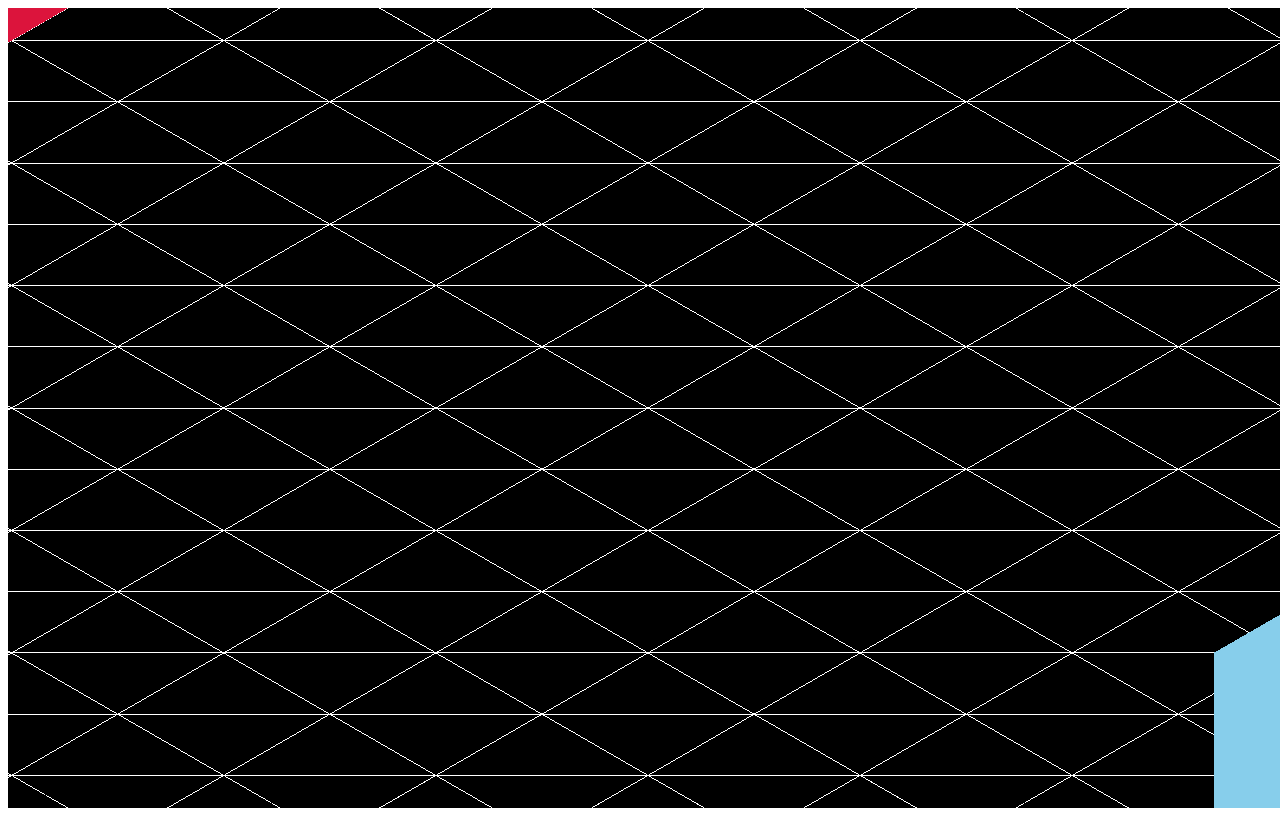
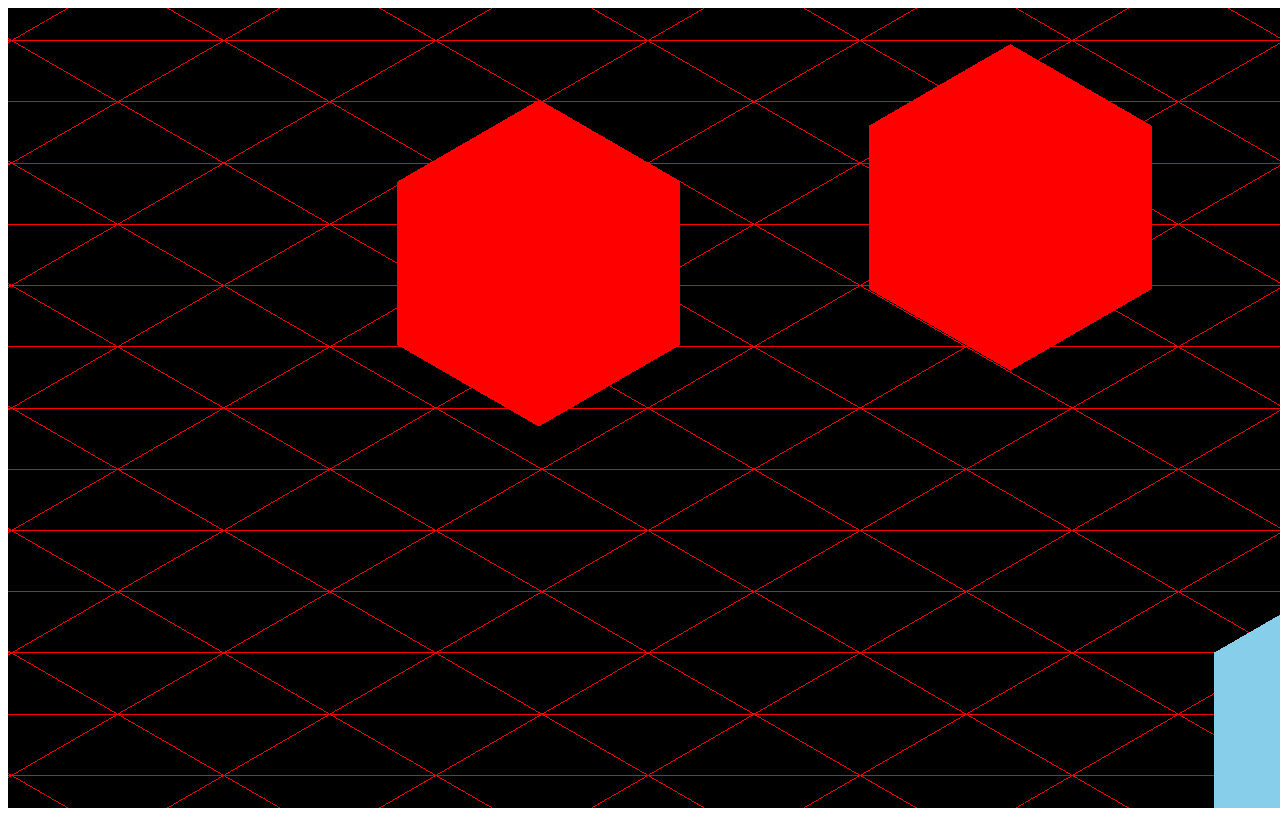
Before and after one commit to AleBaena23/MotoresVideojuegos, a website built with Vite: page index.html in a window 1280 px wide. Built offline with nearby package versions, Linux system fonts and the light colour scheme.

Commit message:
Ejercicio 9

```diff
--- a/Pruebas/ejercicio8.js
+++ b/Pruebas/ejercicio8.js
@@ -33,7 +33,7 @@ const enemy = luisito.mesh.CreateFromGeometry(
     new THREE.MeshBasicMaterial({color:'crimson'})
 )
 
-enemy.position.set(-100,10,0)
+enemy.position.set(-100,10,100)
 
 
 // Velocidad constante
--- /dev/null
+++ b/Pruebas/ejercicio9.js
@@ -0,0 +1,145 @@
+import * as THREE from 'three'
+import Luisito from '/src/luisito.js';
+
+const luisito = new Luisito()
+
+const input = luisito.input
+
+luisito.camera.instance.position.set(100,100,100);
+luisito.camera.instance.rotation.order = 'YXZ'
+luisito.camera.instance.rotation.y = Math.PI / 4;
+luisito.camera.instance.rotation.x = Math.atan(-1/Math.sqrt(2));
+luisito.camera.instance.zoom = 20
+luisito.camera.instance.updateProjectionMatrix()
+
+const player = luisito.mesh.CreateFromGeometry(
+
+new THREE.BoxGeometry(20,20,20),
+new THREE.MeshBasicMaterial({color: 'skyblue'})
+
+)
+
+const grid = luisito.mesh.CreateFromGeometry(
+    new THREE.PlaneGeometry(300,300,20,20),
+    new THREE.MeshBasicMaterial({color:'red',wireframe:true})
+)
+
+grid.rotation.order = 'YXZ';
+grid.rotation.y = -Math.PI / 2;
+grid.rotation.x = Math.PI / 2;
+player.position.set(100,10,0)
+
+const zombieA = luisito.mesh.CreateFromGeometry(
+    new THREE.BoxGeometry(20,20,20),
+    new THREE.MeshBasicMaterial({color:'green'})
+)
+
+zombieA.position.set(-100,10,0)
+
+const zombieB = luisito.mesh.CreateFromGeometry(
+    new THREE.BoxGeometry(20,20,20),
+    new THREE.MeshBasicMaterial({color:'yellow'})
+)
+
+zombieB.position.set(-66,10,-75)
+// Velocidad constante
+const enemySpeed = 0.05; // Unidades por segundo
+
+
+
+//LOGICA PARA LA VISION
+
+// Definimos las direcciones de los zombies
+const facingDirectionA = { x: 1, y: 0 }; // Dirección del zombie A
+const facingDirectionB = { x: 1, y: 0 }; // Dirección del zombie B
+
+// Definimos el campo de visión del zombie en radianes
+const fieldOfView = Math.PI; // 180⁰ en radianes
+
+// Función para calcular el ángulo entre dos vectores
+function angleBetweenVectors(v1, v2) {
+    const dotProduct = v1.x * v2.x + v1.y * v2.y;
+    const magnitudeV1 = Math.sqrt(v1.x * v1.x + v1.y * v1.y);
+    const magnitudeV2 = Math.sqrt(v2.x * v2.x + v2.y * v2.y);
+    return Math.acos(dotProduct / (magnitudeV1 * magnitudeV2));
+}
+// Función para determinar si un zombie puede ver al jugador
+function canSeePlayer(zombiePos, playerPos, facingDirection, fov) {
+    const zombiePos2D = { x: zombiePos.position.x, y: zombiePos.position.z };
+    const playerPos2D = { x: playerPos.position.x, y: playerPos.position.z };
+
+    const vectorToPlayer = {
+        x: playerPos2D.x - zombiePos2D.x,
+        y: playerPos2D.y - zombiePos2D.y
+    };
+
+    const angleToPlayer = angleBetweenVectors(vectorToPlayer, facingDirection);
+    return angleToPlayer <= fov / 2;
+}
+
+// Función para mover el cubo en respuesta a las teclas presionadas
+function moveCube() {
+    const speed = 2; // Velocidad de movimiento del cubo
+
+    // Movimiento en el eje X
+    if (input.isKeyPressed('ArrowDown')) {
+        player.position.x += speed;
+    } else if (input.isKeyPressed('ArrowUp')) {
+        player.position.x -= speed;
+    }
+
+    // Movimiento en el eje Z
+    if (input.isKeyPressed('ArrowRight')) {
+        player.position.z -= speed;
+    } else if (input.isKeyPressed('ArrowLeft')) {
+        player.position.z += speed;
+    }
+}
+
+luisito.update = (dt) => {
+
+
+    moveCube();
+    // Verificar si los zombies pueden ver al jugador
+    const zombieACanSeePlayer = canSeePlayer(zombieA, player, facingDirectionA, fieldOfView);
+    const zombieBCanSeePlayer = canSeePlayer(zombieB, player, facingDirectionB, fieldOfView);
+
+    // Calcula el desplazamiento basado en la velocidad constante
+    const displacement = enemySpeed * dt;
+
+    // Calcula la dirección del movimiento del enemigo
+    const directionPA = new THREE.Vector3();
+    directionPA.subVectors(player.position, zombieA.position).normalize();
+
+    // Calcula el desplazamiento en la dirección adecuada
+    const movementA = directionPA.multiplyScalar(displacement);
+
+    // Calcula la dirección del movimiento del enemigo
+    const directionPB = new THREE.Vector3();
+    directionPB.subVectors(player.position, zombieB.position).normalize();
+
+    // Calcula el desplazamiento en la dirección adecuada
+    const movementB = directionPB.multiplyScalar(displacement);
+
+    if (zombieACanSeePlayer){
+        zombieA.position.add(movementA);
+      // Cambia el color del material del zombieA a rojo
+      zombieA.material.color.set(0xff0000); // Rojo en formato hexadecimal
+    } else {
+        // Cambia el color del material del zombieA a verde si no ve al jugador
+        zombieA.material.color.set(0x00ff00); // Verde en formato hexadecimal
+    }
+
+    if (zombieBCanSeePlayer){
+        zombieB.position.add(movementB);
+    // Cambia el color del material del zombieA a rojo
+    zombieB.material.color.set(0xff0000); // Rojo en formato hexadecimal
+} else {
+    // Cambia el color del material del zombieA a verde si no ve al jugador
+    zombieB.material.color.set(0xFFFF00); // Verde en formato hexadecimal
+}
+
+
+}
+
+luisito.start()
--- a/index.html
+++ b/index.html
@@ -14,7 +14,7 @@
 
     <!-- Contenedor para los botones -->
     <div id="buttons-container"></div>
-    <script type="module" src="./Pruebas/ejercicio8.js"></script>
+    <script type="module" src="./Pruebas/ejercicio9.js"></script>
 
 
 
```
